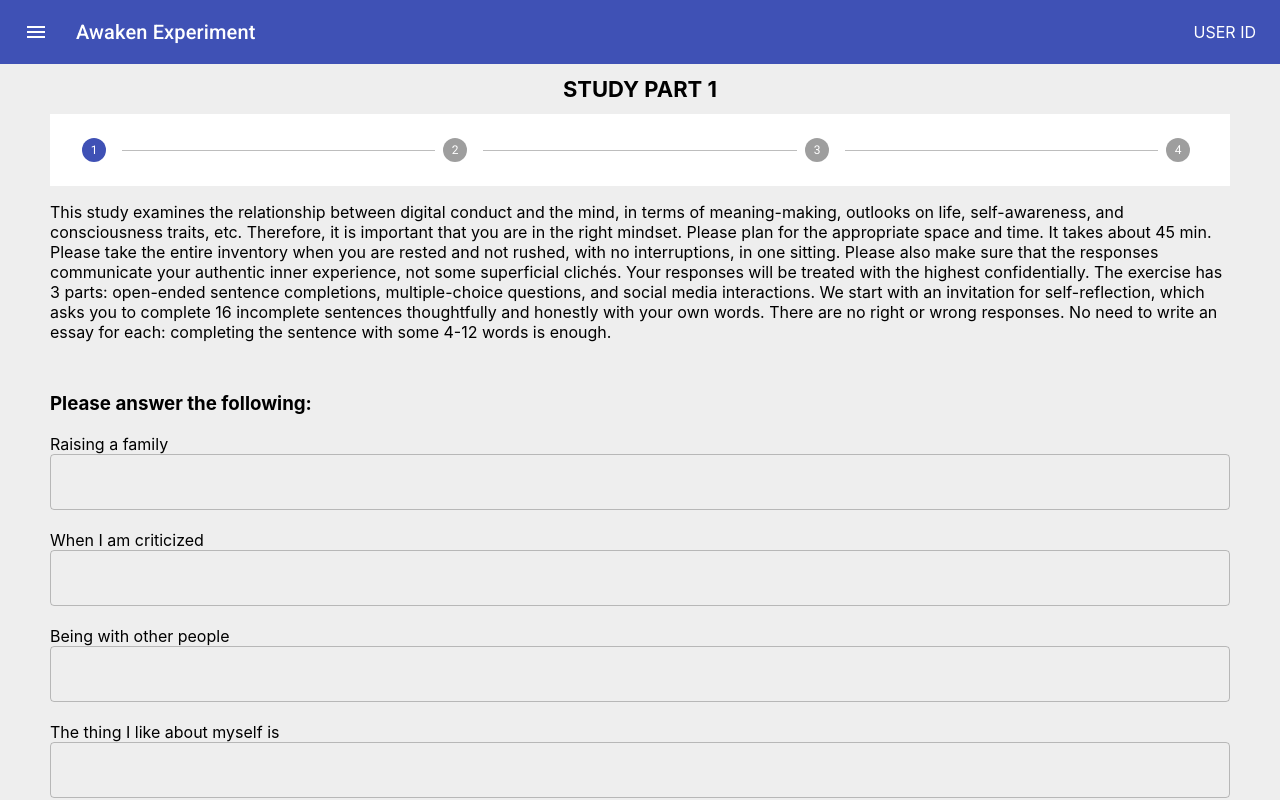
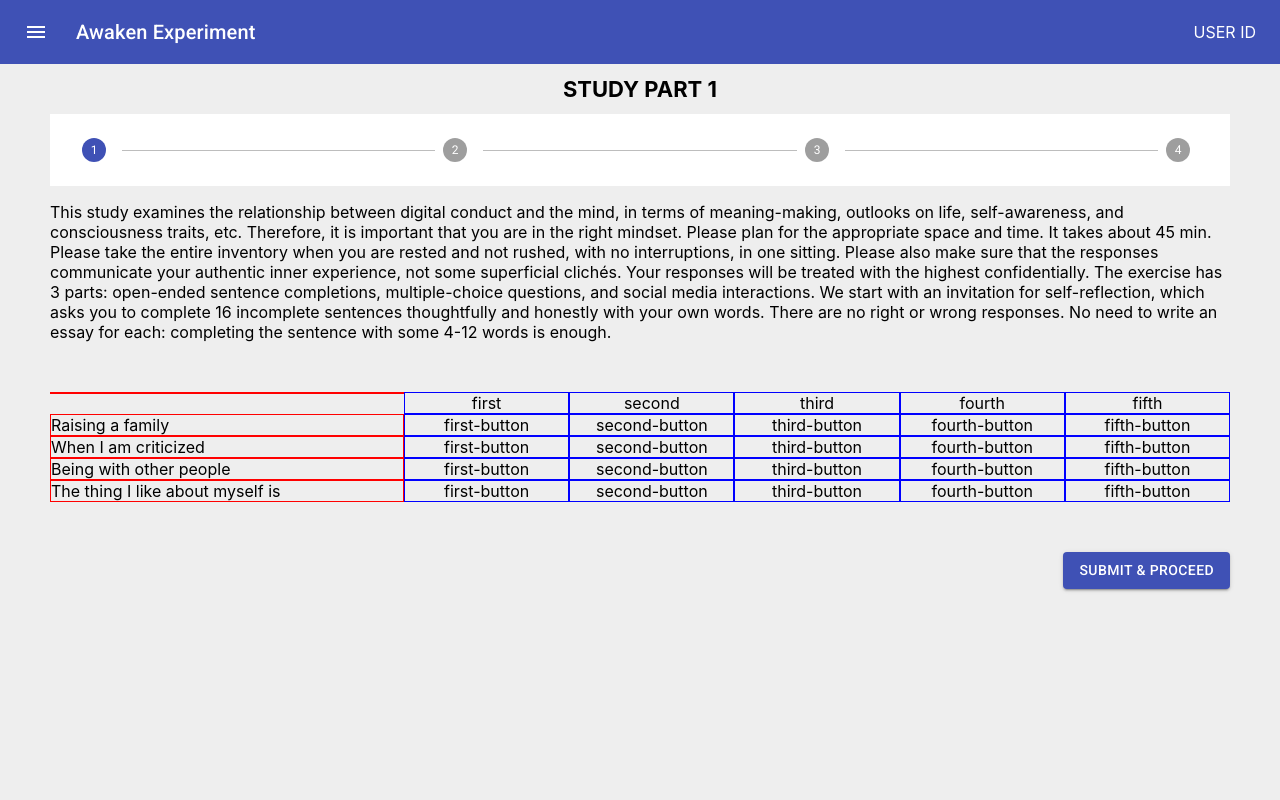
Before and after one commit to athakur36/AwakenExperiment, a React (Create React App) app: page /survey in a window 1280 px wide. Built offline with nearby package versions, Linux system fonts and the light colour scheme.

Commit message:
structure of radio button

```diff
--- a/src/components/questionnaire-format/likertMatrix.component.jsx
+++ b/src/components/questionnaire-format/likertMatrix.component.jsx
@@ -12,6 +12,26 @@ const useStyles = makeStyles({
     marginTop: '50px',
     marginBottom: '150px',
   },
+  header: {
+    width: '100%',
+    display: 'flex',
+  },
+  firstColumn: {
+    minWidth: '300px',
+    height: '100%',
+    border: '1px red solid',
+    width: '30%',
+  },
+  secondColumn: {
+    display: 'flex',
+    textAlign: 'center',
+    width: '70%',
+  },
+  secondColumnItem: {
+    flex: 1,
+    border: '1px solid blue',
+    lineBreak: 'anywhere',
+  },
 });
 
 const LikertMatrix = ({ questData }) => {
@@ -20,12 +40,28 @@ const LikertMatrix = ({ questData }) => {
   return (
     <div className={classes.root}>
       <p className={classes.intro}>{questData.intro}</p>
-      <h3>Likert Matrix</h3>
-      <form>
-        {questData.questions.map((question, index) => (
-          <QNA key={index} label={question} />
-        ))}
-      </form>
+      <div className={classes.header}>
+        <div className={classes.firstColumn}></div>
+        <div className={classes.secondColumn}>
+          <div className={classes.secondColumnItem}>first</div>
+          <div className={classes.secondColumnItem}>second</div>
+          <div className={classes.secondColumnItem}>third</div>
+          <div className={classes.secondColumnItem}>fourth</div>
+          <div className={classes.secondColumnItem}>fifth</div>
+        </div>
+      </div>
+      {questData.questions.map((question, index) => (
+        <div className={classes.header}>
+          <div className={classes.firstColumn}>{question.text}</div>
+          <div className={classes.secondColumn}>
+            <div className={classes.secondColumnItem}>first-button</div>
+            <div className={classes.secondColumnItem}>second-button</div>
+            <div className={classes.secondColumnItem}>third-button</div>
+            <div className={classes.secondColumnItem}>fourth-button</div>
+            <div className={classes.secondColumnItem}>fifth-button</div>
+          </div>
+        </div>
+      ))}
     </div>
   );
 };
--- a/src/model/IV-Surveys-Data.js
+++ b/src/model/IV-Surveys-Data.js
@@ -20,20 +20,9 @@ export const IV_Surveys = [
         { text: "When I am criticized", type: "SCT" },
         { text: "Being with other people", type: "SCT" },
         { text: "The thing I like about myself is", type: "SCT" },
-        { text: "What gets me into trouble is", type: "SCT" },
-        { text: "Crime and delinquency could be halted if", type: "SCT" },
-        { text: "Business and society", type: "SCT" },
-        { text: "Rules are", type: "SCT" },
-        { text: "I just can’t stand people who", type: "SCT" },
-        { text: "My main problem is", type: "SCT" },
-        { text: "People who step out of line", type: "SCT" },
-        { text: "A partner has the right to...", type: "SCT" },
-        { text: "If I were in charge", type: "SCT" },
-        { text: "Technology", type: "SCT" },
-        { text: "My conscience bothers me if", type: "SCT" },
       ],
     },
-    surveyType: "SCT_SURVEY",
+    surveyType: "LIKERT_MATRIX_SURVEY",
     step: 1,
   },
   {
```
